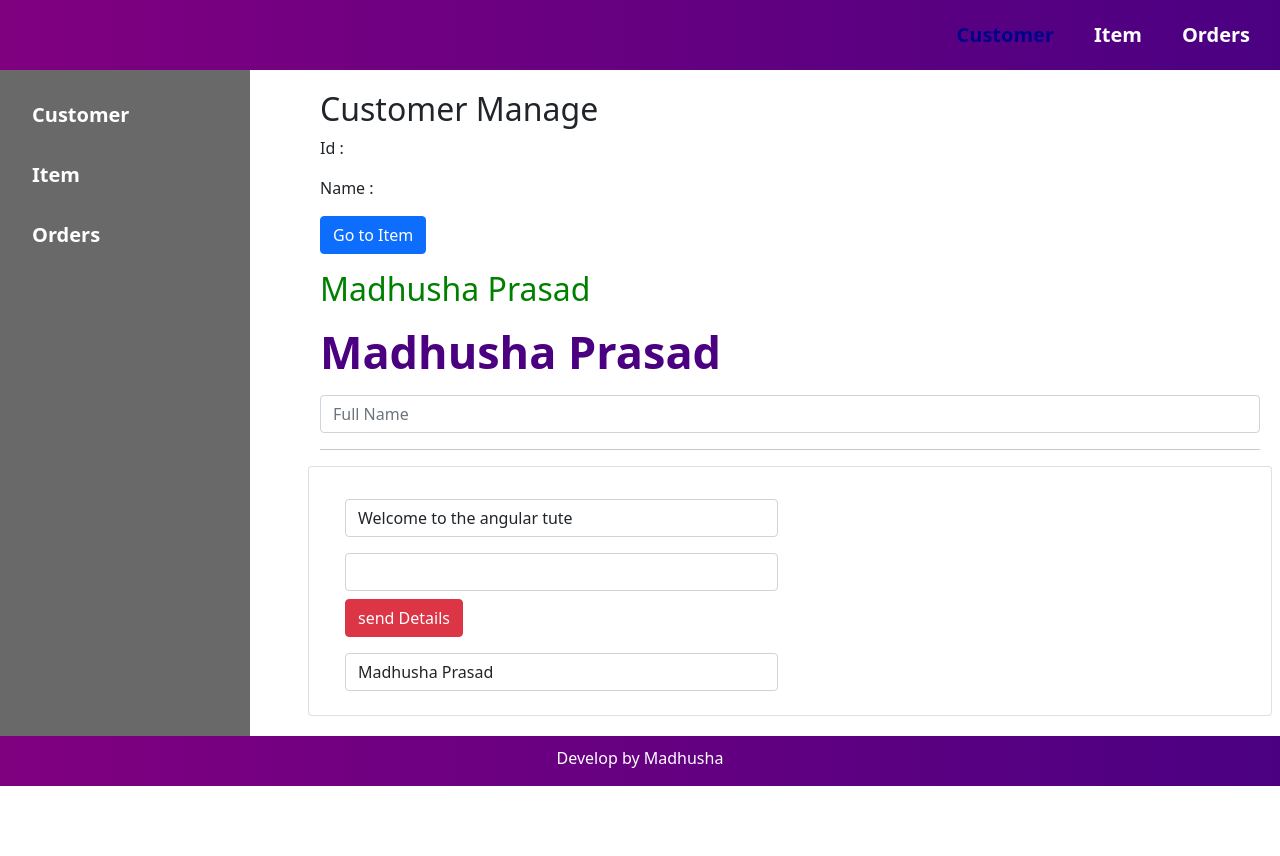
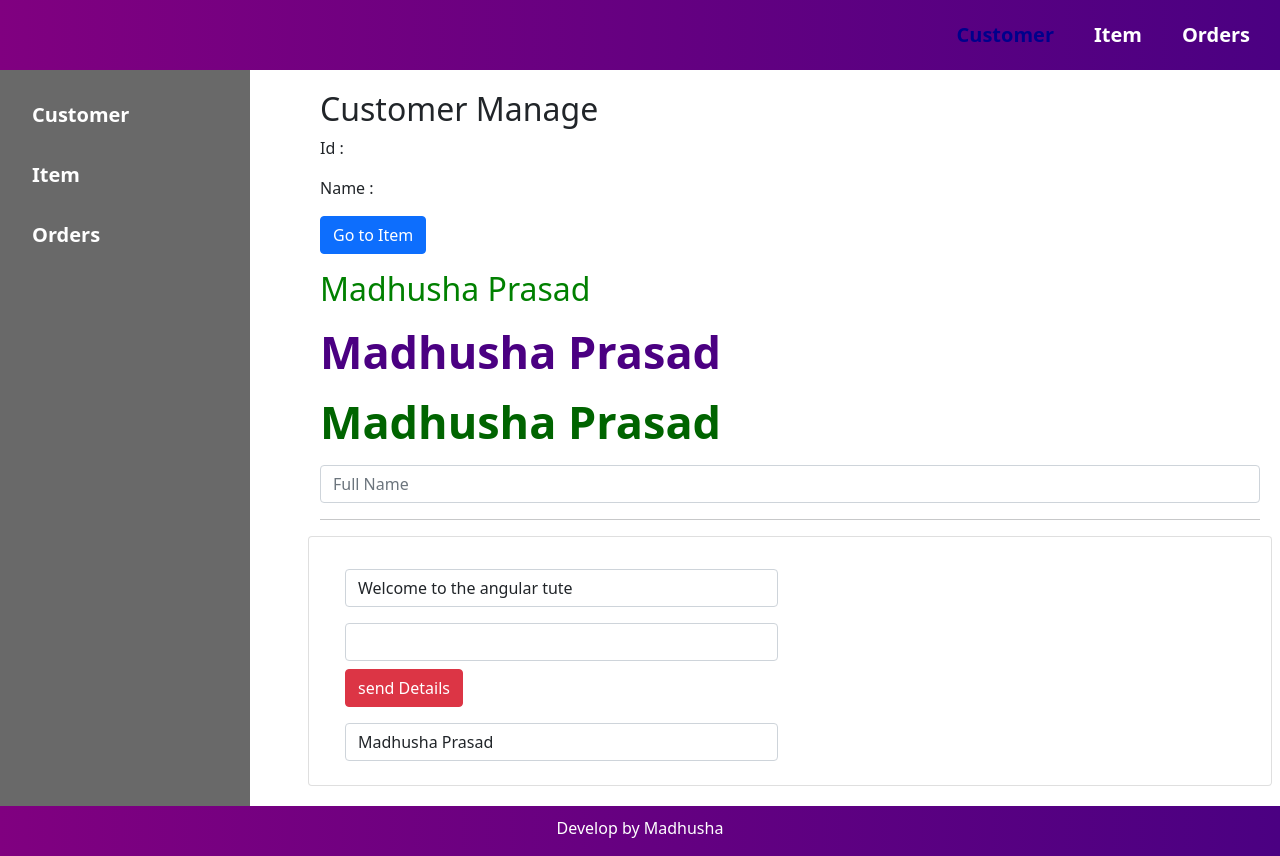
Before and after one commit to MadhushaPrasad/Crud-with-angular, an Angular app: page /customer in a window 1280 px wide. Before the commit the page ends 800 px from the top, so only its background shows below. Built offline with nearby package versions, Linux system fonts and the light colour scheme.

Commit message:
ngClass binding

```diff
--- a/src/app/views/customer/customer.component.css
+++ b/src/app/views/customer/customer.component.css
@@ -7,3 +7,15 @@ h1 {
   font-weight: bold;
   color: indigo;
 }
+
+.myClassTwo {
+  font-size: 45px;
+  font-weight: bold;
+  color: darkgreen;
+}
+
+.myClassThree {
+  font-size: 45px;
+  font-weight: bold;
+  color: red;
+}
--- a/src/app/views/customer/customer.component.html
+++ b/src/app/views/customer/customer.component.html
@@ -12,7 +12,11 @@
   <!--  property binding-->
   <!--  style binding-->
   <h2 [style.color]="titleStyle" class="mt-3">{{Madhsuha}}</h2>
+  <!--  class binding-->
   <h2 [class.myClass]="true" class="mt-3">{{Madhsuha}}</h2>
+
+  <!--  class binding-->
+  <h2 [ngClass]="{'myClass':false,'myClassTwo':true,'myClassThree':false}" class="mt-3">{{Madhsuha}}</h2>
 
   <input #txtInputOne (keydown.enter)="getText(txtInputOne)" class="form-control col mt-3" placeholder="Full Name"
          type="text">
```
